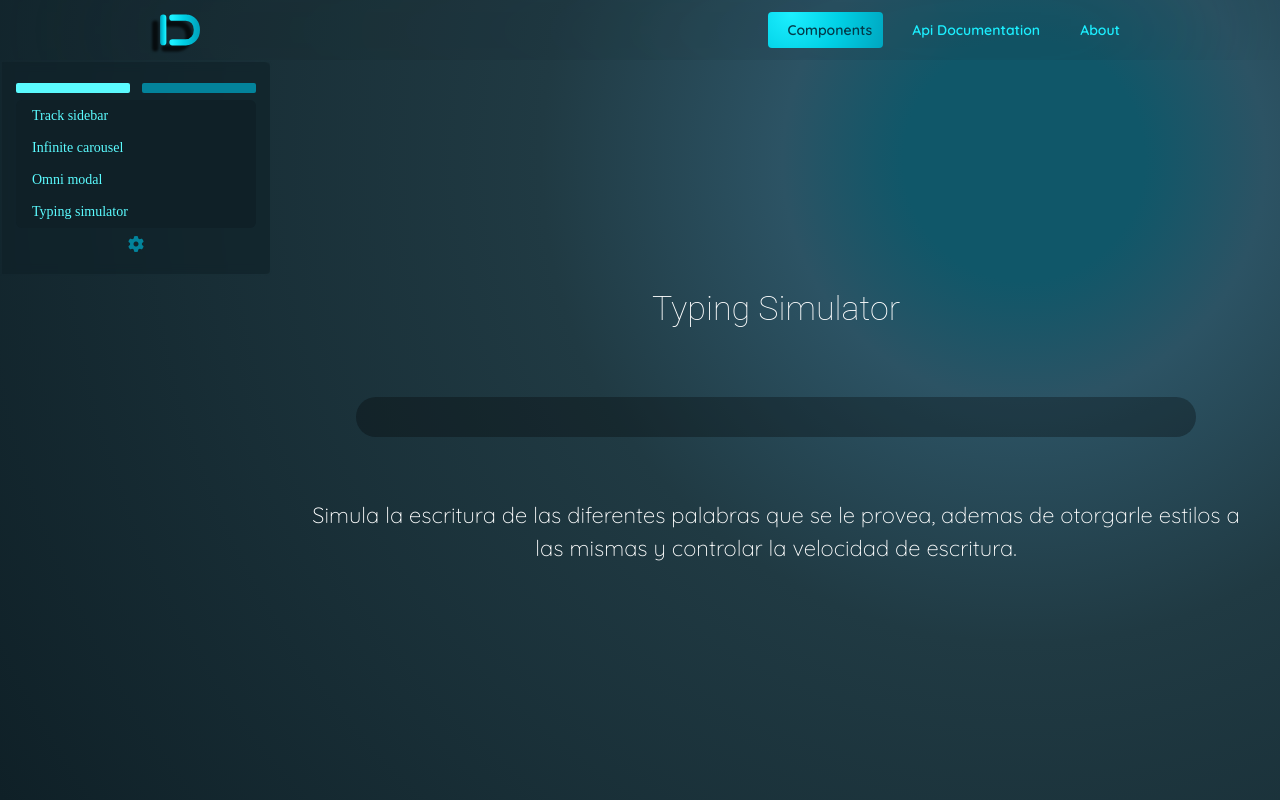
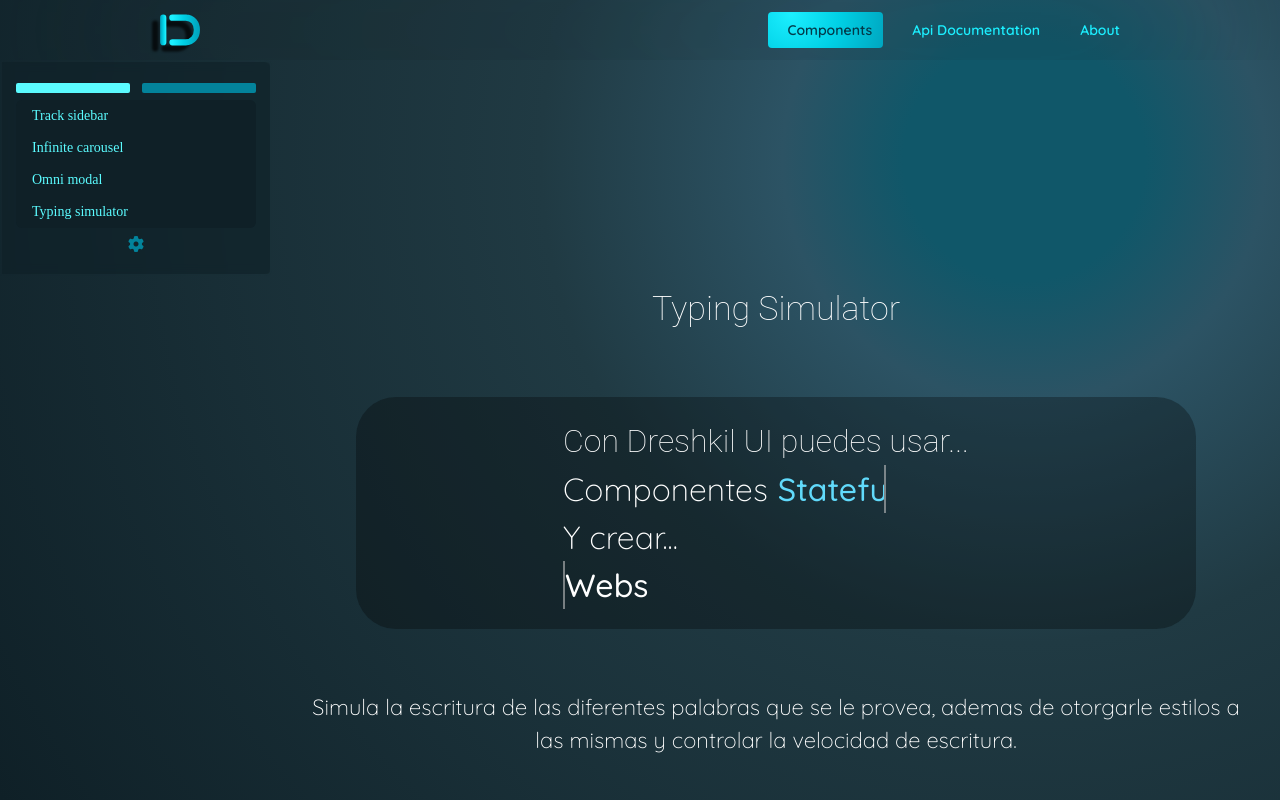
Before and after one commit to Carlosmgs111/drehskil-ui, a Next.js app: page /components/typing-simulator in a window 1280 px wide. Shown: the top 800 px of the page. Built offline with nearby package versions, Linux system fonts and the light colour scheme; a web font is replaced by a local one.

Commit message:
[ADDED] typing-simulator demo

```diff
--- /dev/null
+++ b/src/components/Typing/index.tsx
@@ -0,0 +1,42 @@
+import {
+  TypingContainer,
+  TypingText,
+  composeTypingRules,
+  composeWordsRules,
+} from "./styles";
+
+export const Typing = ({
+  cursor = true,
+  text = "",
+  words = [],
+  fontSize = "3.8rem",
+  fontWeight = 500,
+  baseTiming = 4,
+}: any) => {
+  if (!words[0]) return null;
+  const wordsLength = words.length;
+  const typingRules = composeTypingRules(wordsLength);
+  const composedWords = composeWordsRules(words);
+  const wordsRules = composedWords.join("");
+  const initWord = composedWords[0].split("{")[1].split("}")[0];
+  const timing = `${baseTiming * wordsLength}s`;
+  return (
+    <TypingContainer
+      {...{
+        $timing: timing,
+        $initword: initWord,
+        $wordsrules: wordsRules,
+        style: { fontSize, fontWeight },
+      }}
+    >
+      <TypingText
+        $timing={timing}
+        $cursor={cursor.toString()}
+        $typingrules={typingRules}
+      >
+        <span></span>
+      </TypingText>
+      <p style={{ margin: "0", fontSize }}>{text}</p>
+    </TypingContainer>
+  );
+};
--- /dev/null
+++ b/src/components/Typing/styles.tsx
@@ -0,0 +1,86 @@
+import styled, { css, keyframes } from "styled-components";
+
+const words = ({ $wordsrules }: any) => keyframes`
+  ${$wordsrules}
+`;
+const typing = ({ $typingrules }: any) => keyframes`
+  ${$typingrules}
+`;
+const cursorAnimation = keyframes` to {
+  border-right: 0.2rem solid #c2c2c2;
+}
+`;
+
+export const composeTypingRules = (size: number) => {
+  const start: any = [];
+  const end: any = [];
+  const base = 100 / size / 4;
+  for (let i = 0; i <= size; i++) {
+    const first = base * (i * 4);
+    const second = base * (i * 4 + 1);
+    const third = base * (i * 4 + 2);
+    const fourth = base * (i * 4 + 3);
+    if (first <= 100) start.push(`${first}%,\n`);
+    if (second <= 100) start.push(`${second}%,\n`);
+    if (third <= 100) end.push(`${third}%,\n`);
+    if (fourth <= 100) end.push(`${fourth}%,\n`);
+  }
+  if (size % 2) start[end.length] = "100%,\n";
+  start[start.length - 1] = start[start.length - 1].replace(
+    ",",
+    " {\n width: 0%;\n}"
+  );
+  end[end.length - 1] = end[end.length - 1].replace(
+    ",",
+    " {\n  width: 100%;\n}"
+  );
+  return [start.join(""), "\n", end.join("")].join("");
+};
+
+export const composeWordsRules = (words: any) => {
+  const base = 100 / words.length;
+  let percentage = 0;
+  const wordsRules = [];
+  for (let i in words) {
+    const { content, color } = words[i];
+    wordsRules[Number(i)] = `${percentage}%,\n`;
+    percentage += base;
+    if (percentage > 100) percentage = 100;
+    wordsRules[
+      Number(i)
+    ] += `${percentage}% {\n  content: "${content}";\n  color: ${color};\n}\n`;
+    percentage += base / 100;
+  }
+  return wordsRules;
+};
+
+export const TypingContainer: any = styled.div`
+  width: fit-content;
+  display: flex;
+  span {
+    position: relative;
+    margin-right: 0.4rem;
+  }
+  span::before {
+    ${({ $timing, $wordsrules, $initword }: any) => css`
+      ${$initword}
+      animation: ${words({ $wordsrules })} ${$timing} infinite;
+    `}
+    width: fit-content;
+  }
+  p {
+    white-space: nowrap;
+  }
+`;
+
+export const TypingText: any = styled.div`
+  content: "";
+  background-color: transparent;
+  width: fit-content;
+  height: 100%;
+  overflow: hidden;
+  border-right: 0.2rem solid transparent;
+  animation: ${({ $typingrules }: any) => typing({ $typingrules })}
+    ${({ $timing }: any) => $timing} steps(14) infinite
+    ${({ $cursor }: any) => $cursor && css`,${cursorAnimation} 0.6s infinite`};
+`;
--- a/src/pages/components/typing-simulator.tsx
+++ b/src/pages/components/typing-simulator.tsx
@@ -1,10 +1,87 @@
 import ComponentsPage from "./index";
 import { ComponentPage } from "@/containers/ComponentPage";
+import { Typing } from "@/components/Typing";
 
 export default function TypingSimulator() {
+  const mySkills = [
+    { content: "Aplicaciones", color: "#61DAFB" },
+    {
+      content: "Paginas",
+      color: "#339933",
+    },
+    { content: "Plataformas", color: "#E34F26" },
+    {
+      content: "Interacciones",
+      color: "#3776ab",
+    },
+    { content: "Experiencias", color: "#4169E1" },
+  ];
+  const myStacks = [
+    {
+      content: "Stateless",
+      color: "#E34F26",
+    },
+    {
+      content: "Stateful",
+      color: "#61dafb",
+    },
+    {
+      content: "Responsivos",
+      color: "#e0234e",
+    },
+    {
+      content: "Dinamicos",
+      color: "#E10098",
+    },
+  ];
   return (
     <ComponentsPage componentId="typing-simulator">
-      <ComponentPage />
+      <ComponentPage>
+        <div style={{ textAlign: "left", fontSize: "3.2rem" }}>
+          <h1
+            style={{ padding: "0 2rem 0 0", margin: "0", fontSize: "3.2rem" }}
+          >
+            Con Dreshkil UI puedes usar...
+          </h1>
+          <p
+            style={{
+              display: "inline-flex",
+              fontSize: "3.2rem",
+              margin: "0",
+              gap: "1rem",
+            }}
+          >
+            Componentes
+            <Typing
+              baseTiming={3.8}
+              words={myStacks}
+              fontSize={"3.2rem"}
+            ></Typing>
+          </p>
+          <br />
+          <p
+            style={{ display: "inline-flex", fontSize: "3.2rem", margin: "0" }}
+          >
+            Y crear...
+          </p>
+          <br />
+          <p
+            style={{
+              display: "inline-flex",
+              fontSize: "3.2rem",
+              margin: "0",
+              gap: "1rem",
+            }}
+          >
+            <Typing
+              baseTiming={4.8}
+              words={mySkills}
+              fontSize={"3.2rem"}
+              text={"Webs"}
+            ></Typing>
+          </p>
+        </div>
+      </ComponentPage>
     </ComponentsPage>
   );
 }
```
